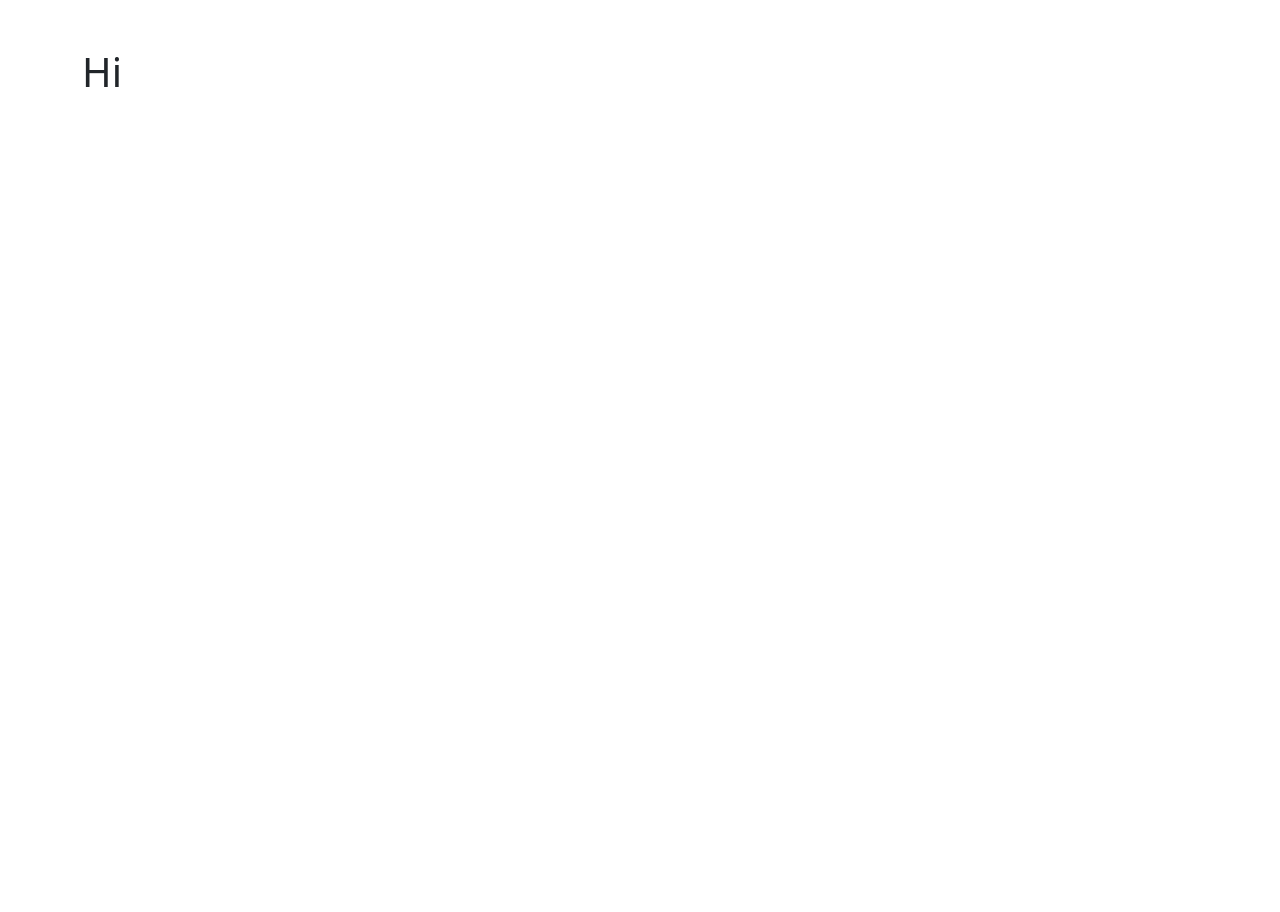
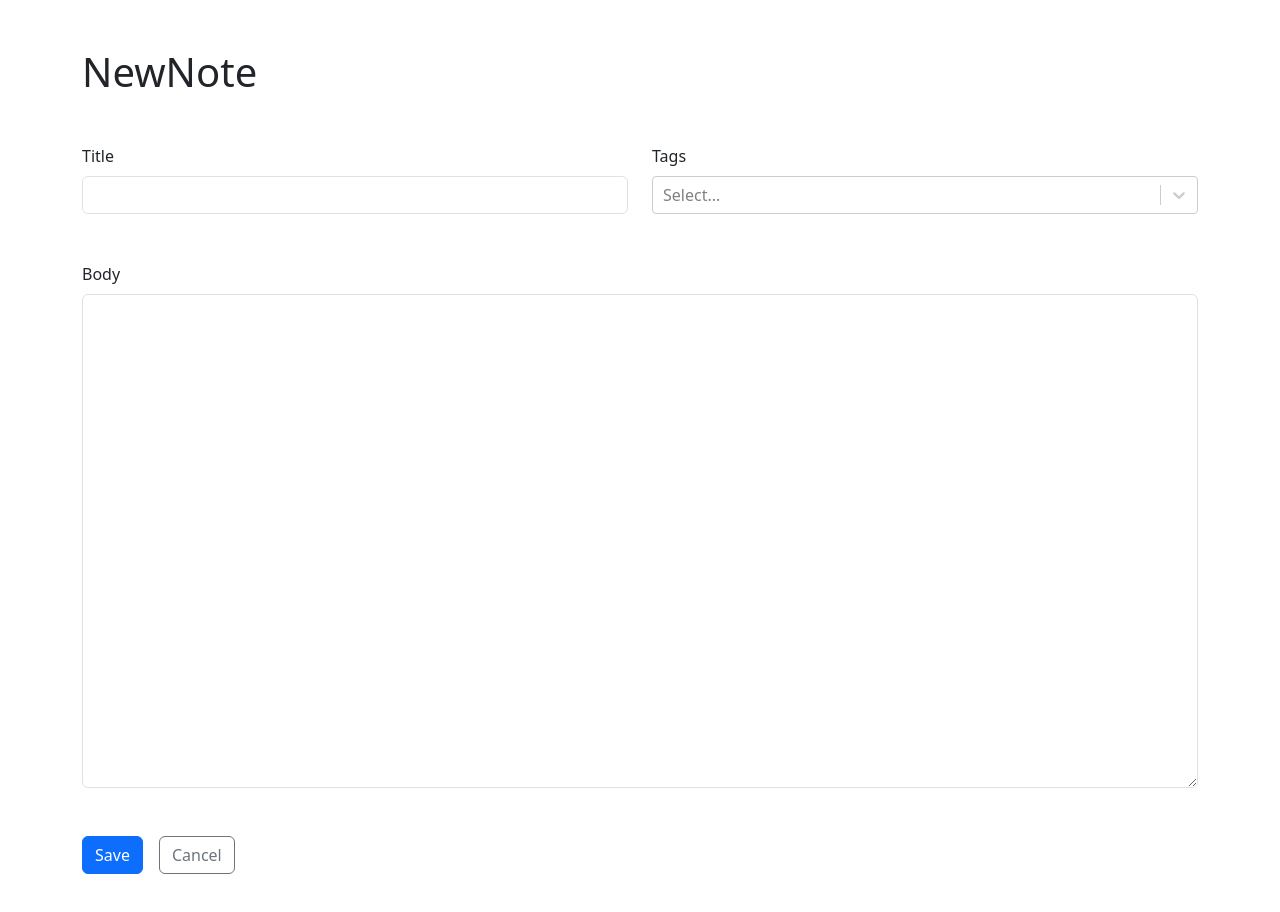
Before and after one commit to TheoJoha/notes-app-react, a React (Vite) app in the folder notes-app/: page / in a window 1280 px wide. Shown: the top 912 px of the page. Before the commit the page ends 800 px from the top, so only its background shows below. Built offline with nearby package versions, Linux system fonts and the light colour scheme.

Commit message:
finished NewNote form

```diff
--- a/notes-app/package.json
+++ b/notes-app/package.json
@@ -14,7 +14,8 @@
     "react": "^18.2.0",
     "react-bootstrap": "^2.10.1",
     "react-dom": "^18.2.0",
-    "react-router-dom": "^6.22.0"
+    "react-router-dom": "^6.22.0",
+    "react-select": "^5.8.0"
   },
   "devDependencies": {
     "@types/react": "^18.2.43",
--- a/notes-app/src/App.tsx
+++ b/notes-app/src/App.tsx
@@ -1,13 +1,14 @@
 import "bootstrap/dist/css/bootstrap.min"
 import { Container } from "react-bootstrap"
 import { Routes, Route, Navigate } from "react-router-dom"
+import NewNote from "./NewNote"
 
 function App() {
 
   return (
     <Container className="my-5">
     <Routes>
-      <Route path="/" element={<h1>Hi</h1>} />
+      <Route path="/" element={<NewNote />} />
       <Route path="/new" element={<h1>New</h1>} />
       <Route path="/:id">
         <Route index element={<h1>Show</h1>} />
--- /dev/null
+++ b/notes-app/src/NewNote.tsx
@@ -0,0 +1,13 @@
+import React from 'react'
+import NoteForm from './NoteForm'
+
+const NewNote = () => {
+  return (
+    <>
+    <h1 className="mb-5">NewNote</h1>
+    <NoteForm />
+    </>
+  )
+}
+
+export default NewNote
--- /dev/null
+++ b/notes-app/src/NoteForm.tsx
@@ -0,0 +1,39 @@
+import React from 'react'
+import { Button, Col, Form, Row, Stack } from 'react-bootstrap'
+import { Link } from 'react-router-dom'
+import CreatableReactSelect from "react-select/creatable"
+
+const NoteForm = () => {
+    return (
+        <Form>
+            <Stack gap={5}>
+                <Row>
+                    <Col>
+                        <Form.Group controlId="title">
+                            <Form.Label>Title</Form.Label>
+                            <Form.Control required />
+                        </Form.Group>
+                    </Col>
+                    <Col>
+                        <Form.Group controlId="title">
+                            <Form.Label>Tags</Form.Label>
+                            <CreatableReactSelect />
+                        </Form.Group>
+                    </Col>
+                </Row>
+                <Form.Group controlId="markdown">
+                    <Form.Label>Body</Form.Label>
+                    <Form.Control required as="textarea" rows={20} />
+                </Form.Group>
+                <Stack direction="horizontal" gap={3} className="justifu-content-end" >
+                    <Button type="submit" variant="primary">Save</Button>
+                    <Link to="..">
+                        <Button type="button" variant="outline-secondary">Cancel</Button>
+                    </Link>
+                </Stack>
+            </Stack>
+        </Form>
+    )
+}
+
+export default NoteForm
```
Also changed, not shown: 1 other file (tests, documents, lock files or other folders).
